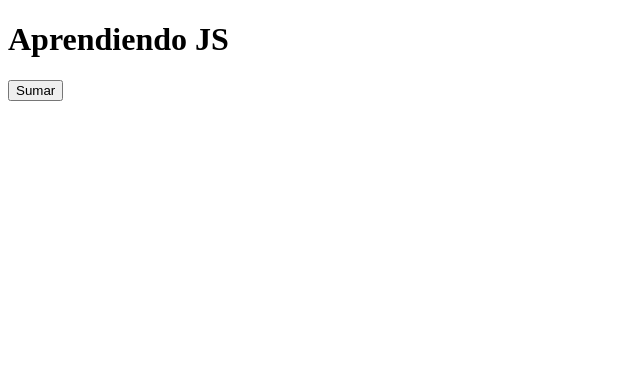
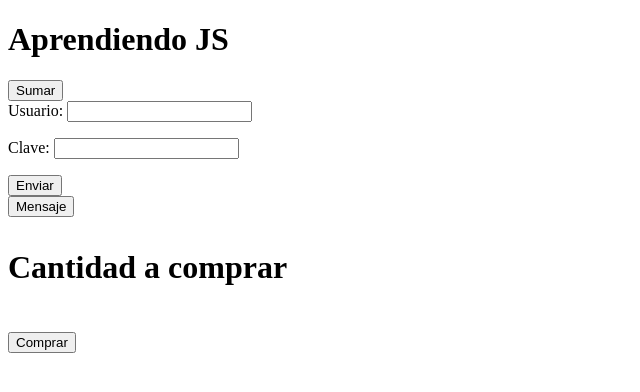
Before and after one commit to CarlosCardenas94/grupo24uninorte, a plain HTML site: page JAVASCRIPT/index.html in a window 1280 px wide. Shown: the whole page, without its empty margins (0-640 px from the left). Drawn offline with Linux system fonts and the light colour scheme.

Commit message:
Sesion 6 terminada falta el componente practico

```diff
--- a/JAVASCRIPT/index.html
+++ b/JAVASCRIPT/index.html
@@ -10,6 +10,23 @@
 <body>
     <h1>Aprendiendo JS</h1>
     <button onclick="sumar()">Sumar</button>
+
+    <form action="" method="get">
+        <label for="usuario">Usuario:</label>
+        <input type="text" name="" id="usuario">
+        <p id="usuario-v"></p>
+        <label for="clave">Clave:</label>
+        <input type="password" name="" id="clave">
+        <p id="clave-v"></p>
+        <button type="submit" onclick="validar()">Enviar</button>
+    </form>
+    <button onclick="mensaje()">Mensaje</button>
+    <h1 id="text">
+    <p>Cantidad a comprar</p>
+    <p id="cantidadCompra"></p>
+    <button onclick="comprar()">Comprar</button>
+    </h1>
+
 </body>
 
 </html>
--- a/JAVASCRIPT/script.js
+++ b/JAVASCRIPT/script.js
@@ -80,9 +80,41 @@ do {
     usuario = prompt("Ingresa tu usuario");
     contrasena = prompt("Ingres tu contraseña");
 } while ((usuario !== "admin") && (contrasena !== "admin")); */
+
 let num1, num2;
 function sumar(){
     num1 = parseInt(prompt("Ingresa un numero"));
     num2 = parseInt(prompt("Ingresa otro numero"));
     alert("La suma de los numeros es: " + (num1 + num2));
 }
+
+let mess;
+function validar(){
+    let user = document.getElementById("usuario");
+
+    let user_length = user.value.length;
+    if (user_length == 0){
+        mess = "El usuario debe tener un valor";
+        /* document.getElementById("user-v").innerHTML = "El usuario debe tener un valor"; */
+        /* alert("Debes ingresar un valor"); */
+    }
+    let pass = document.getElementById("clave");
+    let pass_length = pass.value.length;
+
+    if (pass_length < 8){
+        /* alert("La clave debe tener más de 8 caracteres"); */
+        document.getElementById("clave-v").innerHTML = "La clave debe tener más de 8 caracteres";
+    }
+
+    document.getElementById("user-v").innerHTML = mensaje;
+
+}
+
+function mensaje(){
+    document.getElementById("text").innerHTML = "Hola JavaScript"
+}
+let cantidad = 0;
+function comprar(){
+    cantidad ++;
+    document.getElementById("cantidadCompra").innerHTML = cantidad;
+}
```
